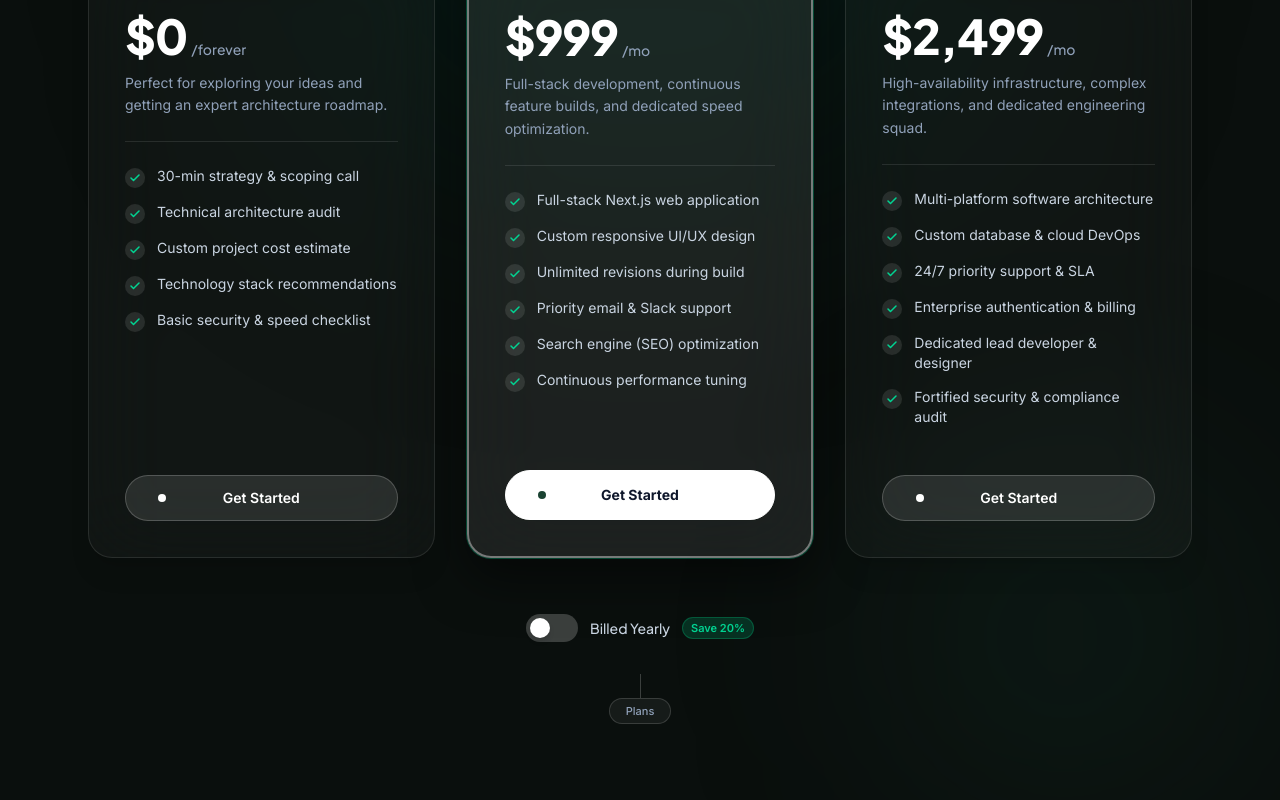
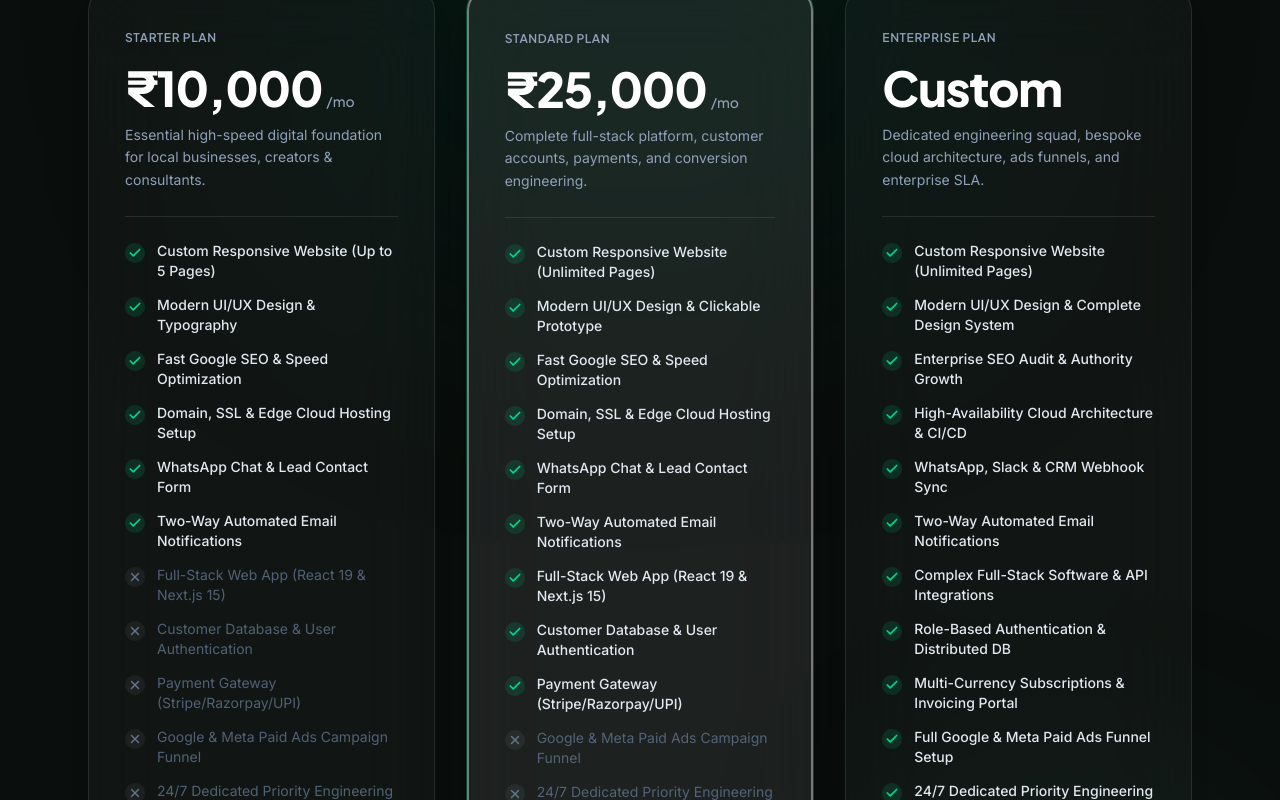
Before and after one commit to Prithwiraj731/BayleafX, a Next.js app: page / in a window 1280 px wide. Shown: the part 5240-6040 px from the top of the page. Built offline with nearby package versions, Linux system fonts and the light colour scheme.

Commit message:
feat(pricing): reposition toggle above cards, set 10k/25k/custom pricing with ticks and crosses

```diff
--- a/src/components/sections/pricing.tsx
+++ b/src/components/sections/pricing.tsx
@@ -2,9 +2,14 @@
 
 import React, { useState } from 'react';
 import { motion } from 'framer-motion';
-import { Check } from 'lucide-react';
+import { Check, X } from 'lucide-react';
 import { Container } from '@/components/layout/container';
 import { InteractiveHoverButton } from '@/components/ui/interactive-hover-button';
+
+interface FeatureItem {
+  name: string;
+  included: boolean;
+}
 
 interface PricingPlan {
   id: string;
@@ -14,7 +19,7 @@
   yearlyPrice: string;
   period: string;
   description: string;
-  features: string[];
+  features: FeatureItem[];
   isPopular?: boolean;
   buttonText: string;
 }
@@ -23,58 +28,74 @@
   {
     id: 'starter',
     badge: 'Starter Plan',
-    name: 'Free Consultation',
-    monthlyPrice: '$0',
-    yearlyPrice: '$0',
-    period: '/forever',
-    description: 'Perfect for exploring your ideas and getting an expert architecture roadmap.',
-    features: [
-      '30-min strategy & scoping call',
-      'Technical architecture audit',
-      'Custom project cost estimate',
-      'Technology stack recommendations',
-      'Basic security & speed checklist',
-    ],
+    name: 'Starter',
+    monthlyPrice: '₹10,000',
+    yearlyPrice: '₹8,000',
+    period: '/mo',
+    description: 'Essential high-speed digital foundation for local businesses, creators & consultants.',
     isPopular: false,
     buttonText: 'Get Started',
+    features: [
+      { name: 'Custom Responsive Website (Up to 5 Pages)', included: true },
+      { name: 'Modern UI/UX Design & Typography', included: true },
+      { name: 'Fast Google SEO & Speed Optimization', included: true },
+      { name: 'Domain, SSL & Edge Cloud Hosting Setup', included: true },
+      { name: 'WhatsApp Chat & Lead Contact Form', included: true },
+      { name: 'Two-Way Automated Email Notifications', included: true },
+      { name: 'Full-Stack Web App (React 19 & Next.js 15)', included: false },
+      { name: 'Customer Database & User Authentication', included: false },
+      { name: 'Payment Gateway (Stripe/Razorpay/UPI)', included: false },
+      { name: 'Google & Meta Paid Ads Campaign Funnel', included: false },
+      { name: '24/7 Dedicated Priority Engineering SLA', included: false },
+    ],
   },
   {
-    id: 'standard',
+    id: 'growth',
     badge: 'Standard Plan',
     name: 'Growth',
-    monthlyPrice: '$999',
-    yearlyPrice: '$799',
+    monthlyPrice: '₹25,000',
+    yearlyPrice: '₹20,000',
     period: '/mo',
-    description: 'Full-stack development, continuous feature builds, and dedicated speed optimization.',
-    features: [
-      'Full-stack Next.js web application',
-      'Custom responsive UI/UX design',
-      'Unlimited revisions during build',
-      'Priority email & Slack support',
-      'Search engine (SEO) optimization',
-      'Continuous performance tuning',
-    ],
+    description: 'Complete full-stack platform, customer accounts, payments, and conversion engineering.',
     isPopular: true,
     buttonText: 'Get Started',
+    features: [
+      { name: 'Custom Responsive Website (Unlimited Pages)', included: true },
+      { name: 'Modern UI/UX Design & Clickable Prototype', included: true },
+      { name: 'Fast Google SEO & Speed Optimization', included: true },
+      { name: 'Domain, SSL & Edge Cloud Hosting Setup', included: true },
+      { name: 'WhatsApp Chat & Lead Contact Form', included: true },
+      { name: 'Two-Way Automated Email Notifications', included: true },
+      { name: 'Full-Stack Web App (React 19 & Next.js 15)', included: true },
+      { name: 'Customer Database & User Authentication', included: true },
+      { name: 'Payment Gateway (Stripe/Razorpay/UPI)', included: true },
+      { name: 'Google & Meta Paid Ads Campaign Funnel', included: false },
+      { name: '24/7 Dedicated Priority Engineering SLA', included: false },
+    ],
   },
   {
-    id: 'pro',
-    badge: 'Pro / Enterprise',
-    name: 'Scale',
-    monthlyPrice: '$2,499',
-    yearlyPrice: '$1,999',
-    period: '/mo',
-    description: 'High-availability infrastructure, complex integrations, and dedicated engineering squad.',
-    features: [
-      'Multi-platform software architecture',
-      'Custom database & cloud DevOps',
-      '24/7 priority support & SLA',
-      'Enterprise authentication & billing',
-      'Dedicated lead developer & designer',
-      'Fortified security & compliance audit',
-    ],
+    id: 'custom',
+    badge: 'Enterprise Plan',
+    name: 'Custom',
+    monthlyPrice: 'Custom',
+    yearlyPrice: 'Custom',
+    period: '',
+    description: 'Dedicated engineering squad, bespoke cloud architecture, ads funnels, and enterprise SLA.',
     isPopular: false,
     buttonText: 'Get Started',
+    features: [
+      { name: 'Custom Responsive Website (Unlimited Pages)', included: true },
+      { name: 'Modern UI/UX Design & Complete Design System', included: true },
+      { name: 'Enterprise SEO Audit & Authority Growth', included: true },
+      { name: 'High-Availability Cloud Architecture & CI/CD', included: true },
+      { name: 'WhatsApp, Slack & CRM Webhook Sync', included: true },
+      { name: 'Two-Way Automated Email Notifications', included: true },
+      { name: 'Complex Full-Stack Software & API Integrations', included: true },
+      { name: 'Role-Based Authentication & Distributed DB', included: true },
+      { name: 'Multi-Currency Subscriptions & Invoicing Portal', included: true },
+      { name: 'Full Google & Meta Paid Ads Funnel Setup', included: true },
+      { name: '24/7 Dedicated Priority Engineering SLA & Call Line', included: true },
+    ],
   },
 ];
 
@@ -85,7 +106,6 @@
     const contactSection = document.getElementById('contact');
     if (contactSection) {
       contactSection.scrollIntoView({ behavior: 'smooth' });
-      // Pre-fill message or dispatch custom event if needed
       const messageInput = document.querySelector('textarea[name="message"], textarea') as HTMLTextAreaElement;
       if (messageInput) {
         messageInput.value = `Hi BayleafX team, I am interested in the ${planName} plan (${isYearly ? 'Yearly billing' : 'Monthly billing'}). Let's discuss getting started!`;
@@ -116,18 +136,41 @@
 
       <Container className="relative z-10 max-w-6xl">
         {/* Section Title */}
-        <div className="text-center mb-12 sm:mb-16">
+        <div className="text-center mb-8">
           <h3 className="font-sans text-3xl sm:text-4xl md:text-5xl font-bold tracking-tight text-white">
             Predictable plans. World-class delivery.
           </h3>
           <p className="mt-4 max-w-xl mx-auto font-body text-sm sm:text-base text-slate-400 leading-relaxed">
-            No hidden fees, no bloated agency markups. Transparent retainers and fixed-price packages designed to scale with you.
+            Transparent pricing tailored to scale with your business. Choose your plan below.
           </p>
+        </div>
+
+        {/* Toggle Switch placed UPON the pricing boxes */}
+        <div className="mb-12 sm:mb-14 flex items-center justify-center gap-3">
+          <button
+            onClick={() => setIsYearly(!isYearly)}
+            className="relative flex h-7 w-13 cursor-pointer items-center rounded-full bg-white/20 p-1 transition-colors hover:bg-white/30"
+            aria-label="Toggle billing frequency"
+          >
+            <div
+              className={`h-5 w-5 rounded-full bg-white shadow-md transition-transform duration-300 ${
+                isYearly ? 'translate-x-6 bg-emerald-400' : 'translate-x-0'
+              }`}
+            />
+          </button>
+          <span className="font-sans text-sm font-medium text-slate-300">
+            Billed Yearly
+          </span>
+          <span className="rounded-full bg-emerald-500/20 border border-emerald-500/30 px-2.5 py-0.5 text-xs font-semibold text-emerald-400">
+            Save 20%
+          </span>
         </div>
 
         {/* 3 Frosted Glassmorphic Cards matching Image 2 */}
         <div className="grid grid-cols-1 lg:grid-cols-3 gap-6 sm:gap-8 items-stretch">
           {PRICING_PLANS.map((plan) => {
+            const isCustom = plan.id === 'custom';
+
             return (
               <motion.div
                 key={plan.id}
@@ -154,27 +197,40 @@
                   {/* Price */}
                   <div className="mt-4 flex items-baseline gap-1">
                     <span className="font-sans text-4xl sm:text-5xl font-extrabold text-white tracking-tight">
-                      {isYearly ? plan.yearlyPrice : plan.monthlyPrice}
+                      {isCustom ? 'Custom' : isYearly ? plan.yearlyPrice : plan.monthlyPrice}
                     </span>
+                    {plan.period && (
                       <span className="font-sans text-sm font-medium text-slate-400">
                         {plan.period}
                       </span>
+                    )}
                   </div>
 
-                  <p className="mt-3 text-xs sm:text-sm text-slate-400 leading-relaxed min-h-[40px]">
+                  <p className="mt-3 text-xs sm:text-sm text-slate-400 leading-relaxed min-h-[38px]">
                     {plan.description}
                   </p>
 
                   <div className="my-6 border-b border-white/10" />
 
-                  {/* Feature Checklist */}
+                  {/* Feature Checklist with Ticks and Crosses */}
                   <ul className="space-y-3.5">
                     {plan.features.map((feature, fIdx) => (
-                      <li key={fIdx} className="flex items-start gap-3 text-xs sm:text-sm text-slate-300">
-                        <div className="flex h-5 w-5 shrink-0 items-center justify-center rounded-full bg-white/10 text-emerald-400 mt-0.5">
-                          <Check className="h-3 w-3 stroke-[3]" />
+                      <li key={fIdx} className="flex items-start gap-3 text-xs sm:text-sm">
+                        {feature.included ? (
+                          <>
+                            <div className="flex h-5 w-5 shrink-0 items-center justify-center rounded-full bg-emerald-500/15 text-emerald-400 mt-0.5">
+                              <Check className="h-3.5 w-3.5 stroke-[3]" />
                             </div>
-                        <span>{feature}</span>
+                            <span className="text-slate-200 font-medium">{feature.name}</span>
+                          </>
+                        ) : (
+                          <>
+                            <div className="flex h-5 w-5 shrink-0 items-center justify-center rounded-full bg-white/5 text-slate-500 mt-0.5">
+                              <X className="h-3.5 w-3.5 stroke-[2.5]" />
+                            </div>
+                            <span className="text-slate-500/80">{feature.name}</span>
+                          </>
+                        )}
                       </li>
                     ))}
                   </ul>
@@ -203,34 +259,11 @@
           })}
         </div>
 
-        {/* Toggle Switch at bottom matching Image 2 */}
-        <div className="mt-14 flex flex-col items-center justify-center gap-4">
-          <div className="flex items-center gap-3">
-            <button
-              onClick={() => setIsYearly(!isYearly)}
-              className="relative flex h-7 w-13 cursor-pointer items-center rounded-full bg-white/20 p-1 transition-colors hover:bg-white/30"
-              aria-label="Toggle billing frequency"
-            >
-              <div
-                className={`h-5 w-5 rounded-full bg-white shadow-md transition-transform duration-300 ${
-                  isYearly ? 'translate-x-6 bg-emerald-400' : 'translate-x-0'
-                }`}
-              />
-            </button>
-            <span className="font-sans text-sm font-medium text-slate-300">
-              Billed Yearly
-            </span>
-            <span className="rounded-full bg-emerald-500/20 border border-emerald-500/30 px-2 py-0.5 text-[11px] font-semibold text-emerald-400">
-              Save 20%
-            </span>
-          </div>
-
         {/* Connected Tree branch pill label matching photo */}
-          <div className="mt-4 flex flex-col items-center">
+        <div className="mt-14 flex flex-col items-center">
           <div className="h-6 w-px bg-white/20" />
           <div className="rounded-full border border-white/15 bg-white/5 px-4 py-1 text-[11px] font-medium text-slate-400">
             Plans
-            </div>
           </div>
         </div>
       </Container>
```
Lines whose indentation alone changed are shown as unchanged.
